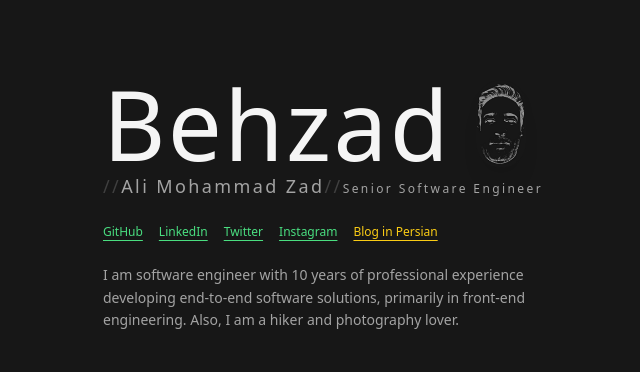
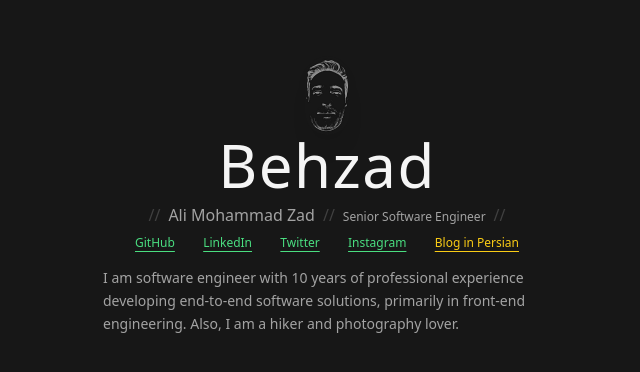
Before and after one commit to behzadam/blog, a Next.js app: page / in a window 1280 px wide. Shown: the part 196-568 px from the top of the page, without its empty margins (313-953 px from the left). Built offline with nearby package versions, Linux system fonts and the light colour scheme; a web font is replaced by a local one.

Commit message:
refactor: update the home page

```diff
--- a/components/home.tsx
+++ b/components/home.tsx
@@ -22,33 +22,28 @@ const socials = [
 
 export default function Home() {
   return (
-    <header className="min-h-screen relative bg-neutral-900 p-4 pt-32 md:p-0 md:place-content-center md:grid space-y-6">
-      <figure>
-        <div className="grid grid-flow-col items-center">
-          <h1 className="tk-ivypresto-display text-neutral-100 text-6xl md:text-8xl flex flex-col tracking-wide">
+    <header className="min-h-screen relative bg-neutral-900 grid place-content-center">
+      <section className="max-w-md px-4 md:px-0">
+        <Image
+          src="/assets/avatar.png"
+          width={45}
+          height={45}
+          alt="Behzad Ali Mohammad Zad"
+          className="rounded-full drop-shadow-xl grayscale opacity-60 mx-auto hover:opacity-100 transition-all"
+        />
+        <h1 className="tk-ivypresto-display text-neutral-100 text-5xl md:text-6xl text-center tracking-wide">
           <span>Behzad</span>
         </h1>
-          <Image
-            src="/assets/avatar.png"
-            width={50}
-            height={50}
-            alt="Behzad Ali Mohammad Zad"
-            className="rounded-full drop-shadow-xl grayscale opacity-60 hover:opacity-100 transition-all"
-          />
-        </div>
-        <h2 className="tk-ivypresto-display text-6xl md:text-8xl flex flex-col tracking-wide">
-          {" "}
-          <span className="text-sm md:text-lg tk-ivypresto-display">
+        <h2 className="text-center tk-ivypresto-display my-2">
           <span className="text-neutral-700">//</span>
-            <span className="text-neutral-400">Ali Mohammad Zad</span>
+          <span className="text-neutral-400 px-2">Ali Mohammad Zad</span>
           <span className="text-neutral-700">//</span>
-            <span className="tk-brother-1816 text-xs text-neutral-400">
+          <span className="tk-brother-1816 text-xs px-2 text-neutral-400 leading-relaxed">
             Senior Software Engineer
           </span>
-          </span>
+          <span className="text-neutral-700">//</span>
         </h2>
-      </figure>
-      <nav className="tk-brother-1816 text-xs space-x-4 transition-colors delay-200 mt-2">
+        <nav className="tk-brother-1816 text-xs flex justify-between max-w-sm mx-auto transition-colors delay-200 mt-2">
           {socials.map((item) => (
             <a
               key={`nav-${item.title}`}
@@ -66,11 +61,12 @@ export default function Home() {
             Blog in Persian
           </Link>
         </nav>
-      <p className="max-w-md my-4 text-neutral-400 leading-relaxed text-sm">
+        <p className="max-w-md my-4 text-neutral-400 leading-relaxed tk-brother-1816 text-sm">
           I am software engineer with 10 years of professional experience
           developing end-to-end software solutions, primarily in front-end
           engineering. Also, I am a hiker and photography lover.
         </p>
+      </section>
     </header>
   );
 }
```
Lines whose indentation alone changed are shown as unchanged.
